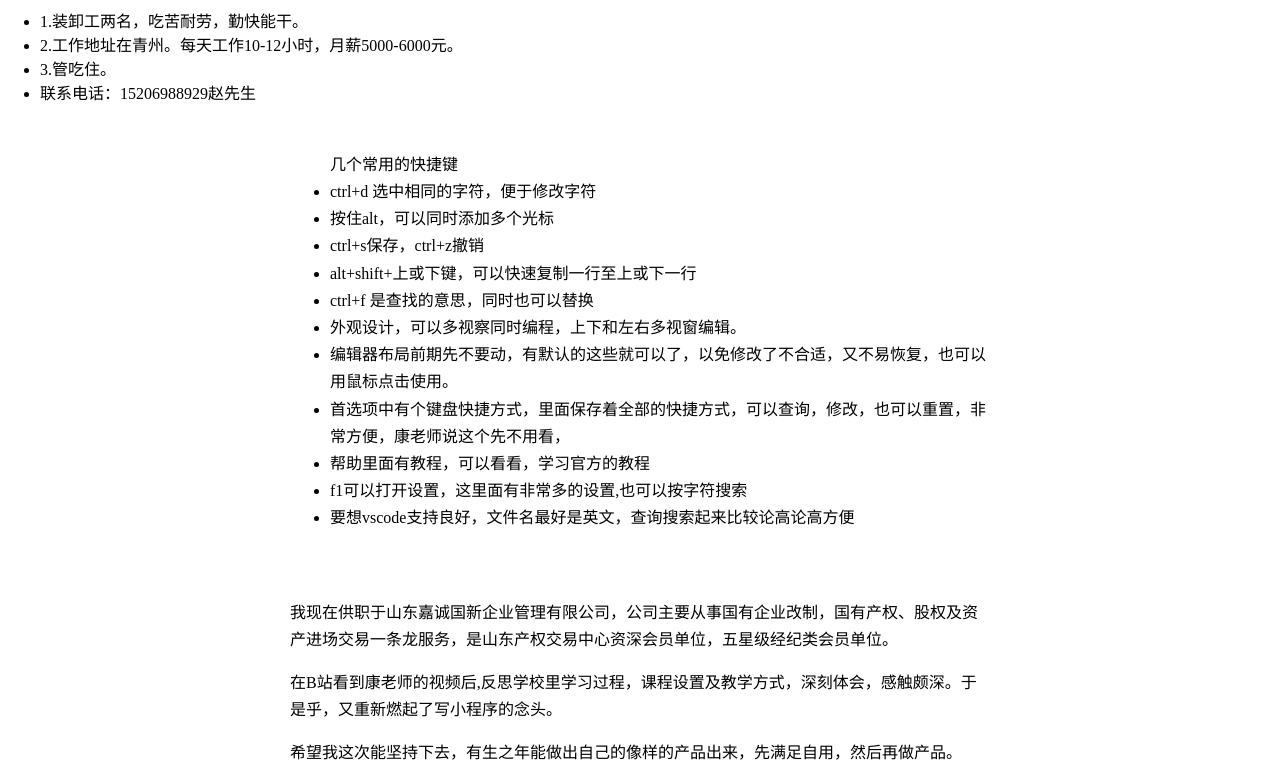
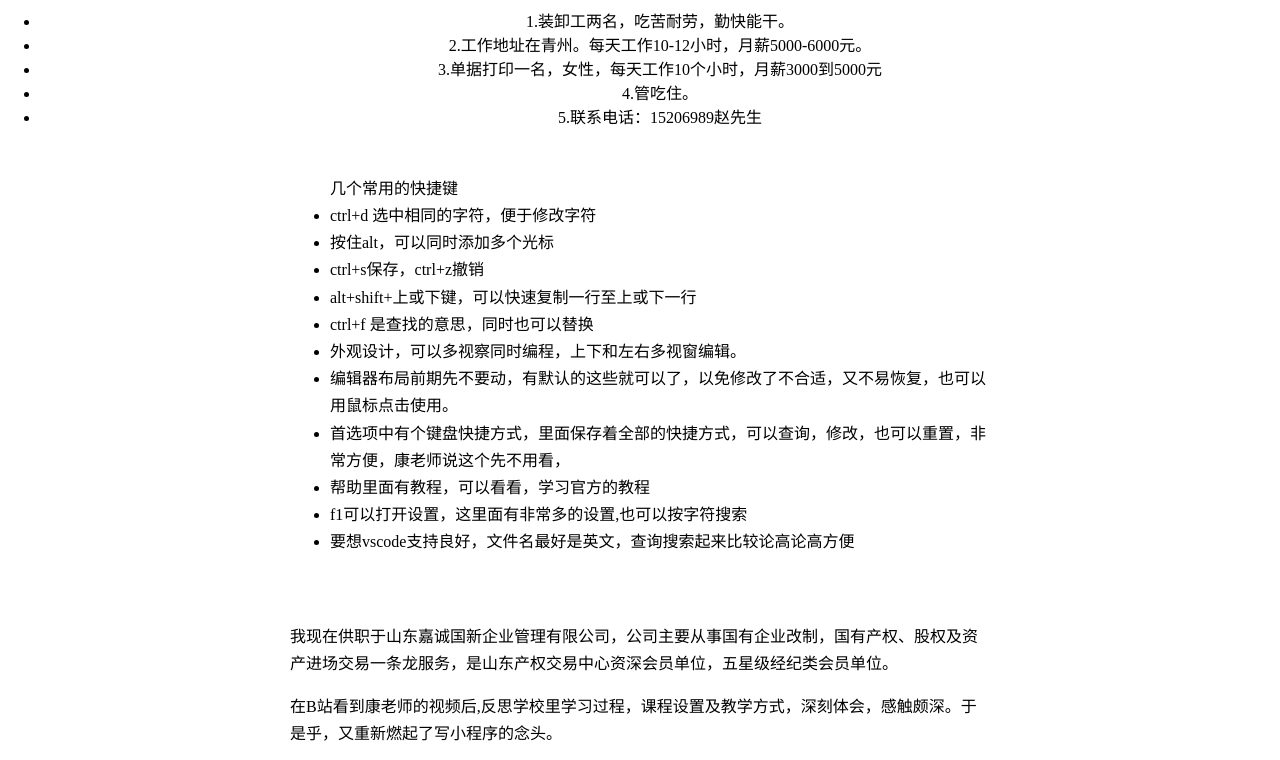
Before and after one commit to sdjqs/js01, a plain HTML site: page index.html in a window 1280 px wide. Shown: the part 245-1005 px from the top of the page. Drawn offline with Linux system fonts and the light colour scheme.

Commit message:
Update index.html

```diff
--- a/index.html
+++ b/index.html
@@ -22,11 +22,12 @@
         height="80px"
       />
     </div>
-    <div><h1>物流公司招聘：</h1>
+    <div style="text-align:center"><h1>物流公司招聘：</h1>
     <ul><li>1.装卸工两名，吃苦耐劳，勤快能干。</li>
       <li>2.工作地址在青州。每天工作10-12小时，月薪5000-6000元。</li>
-        <li>3.管吃住。</li>
-      <li>联系电话：15206988929赵先生</li>
+      <li>3.单据打印一名，女性，每天工作10个小时，月薪3000到5000元</li>
+        <li>4.管吃住。</li>
+      <li>5.联系电话：15206989赵先生</li>
     <ul>
     </div>
     <div
```
